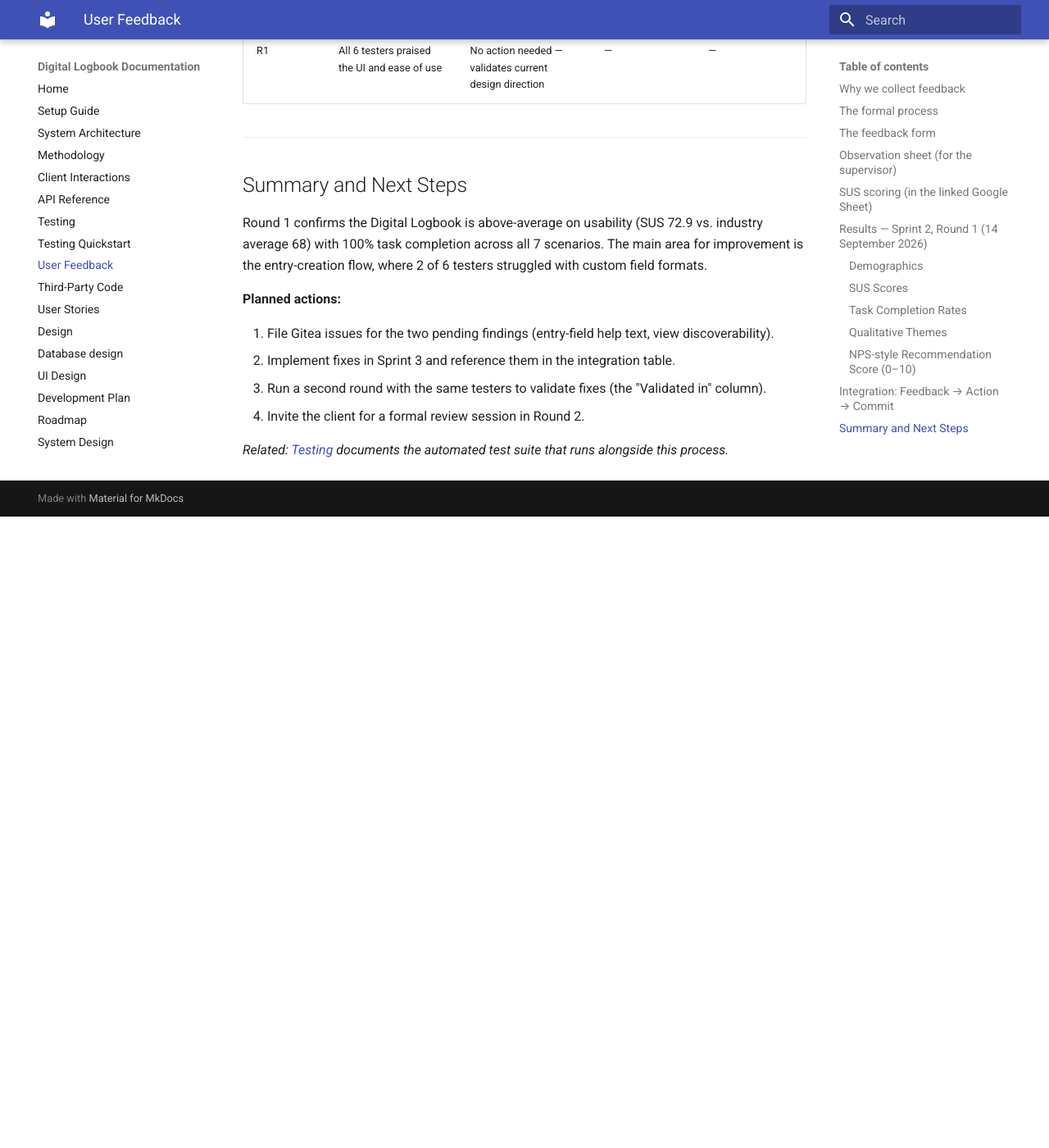
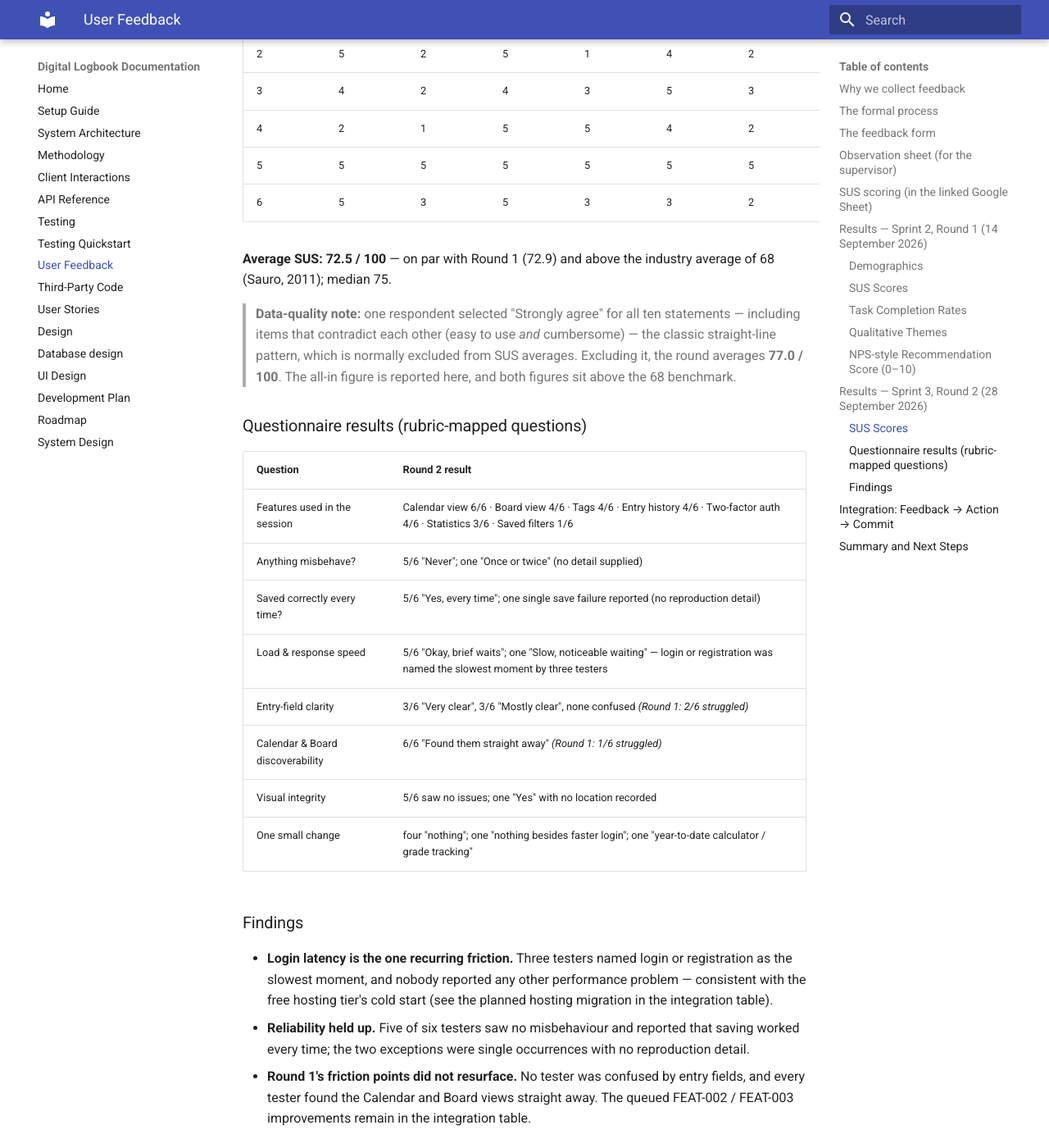
Before and after one commit to DiMpho-20/coms3011a-logbook-digital-logbook, an MkDocs documentation site: the page built from docs/user-feedback.md, in a window 1280 px wide and 1400 px high, scrolled down 6256 px. Shown: the whole window at 82% size. Built offline with MkDocs 1.6.1 and Material for MkDocs 9.7.7, drawn with Linux system fonts in a browser that asks for light colours; before the commit the page ends 6886 px from its top, so only the background shows below that; some of the changed text lies outside the part shown.

Commit message:
docs: add SUS Round 2 results, raw responses, and FEAT-009

```diff
--- a/docs/user-feedback.md
+++ b/docs/user-feedback.md
@@ -23,7 +23,7 @@ finding becomes a tracked issue with an assigned fix.
 
 | Stage | What happens |
 |---|---|
-| **Instrument** | A Google Form with the 10 standard SUS items, 7 task-completion self-reports, and open-ended questions. |
+| **Instrument** | A Google Form with the 10 standard SUS items, round-specific self-report questions, and an open-ended prompt. |
 | **Testers** | 5–8 per round: classmates, members of other teams, and our client (where available). Demographics are captured in the form itself. |
 | **Session format** | 15–20 minutes, supervised. The tester works through the 7 task scenarios on the live app while an observer notes pass/fail and friction points on the observation sheet below. |
 | **Recording** | Form responses land in a linked Google Sheet. An observer's written notes are kept alongside as a second data source. |
@@ -34,18 +34,28 @@ finding becomes a tracked issue with an assigned fix.
 
 ## The feedback form
 
-**Link:** [https://forms.gle/g4gEzYtiFRSXCQ5CA](https://forms.gle/g4gEzYtiFRSXCQ5CA)
+**Round 1 form:** [https://forms.gle/g4gEzYtiFRSXCQ5CA](https://forms.gle/g4gEzYtiFRSXCQ5CA)
 
-The form is structured in four sections:
+**Round 2 form (Sprint 3 revision):** [https://docs.google.com/forms/d/e/1FAIpQLSenlkuuQC3bUS3WPXpBDO8M0O4eNDGurk669OKzzlunm0X_ow/viewform](https://docs.google.com/forms/d/e/1FAIpQLSenlkuuQC3bUS3WPXpBDO8M0O4eNDGurk669OKzzlunm0X_ow/viewform)
+
+The Round 1 form is structured in four sections:
 
 1. **Welcome & About You** — consent statement, role (Student / Lecturer or tutor / Working professional / Other), and prior experience with digital logbooks or work-tracking tools.
 2. **Task Feedback** — for each of 7 tasks (register, create project, add entry, mark done, view stats, view calendar/board, enable 2FA), the tester self-reports *Completed easily / Completed with some difficulty / Could not complete*, plus an optional comment field per task.
 3. **System Usability Scale** — the 10 standard SUS items on a 5-point Likert scale (Strongly disagree → Strongly agree). Worded verbatim; the SUS instrument is free to use and publicly cited across HCI research.
 4. **Open Feedback** — most frustrating part (required), favourite feature, one-thing-to-change, and an NPS-style 0–10 recommend-likelihood scale.
 
+For Round 2 the questionnaire was revised so that every question maps to
+a criterion in the Sprint 3 rubric: the SUS instrument was kept intact
+(one 10-statement grid), and the task self-reports were replaced with
+feature-usage, save-correctness, load-speed, entry-field clarity,
+Calendar/Board discoverability, visual-integrity and one-thing-to-change
+questions.
+
 A screenshot of the published form is captured after each round.
 The raw response data for each round is stored as a CSV file in this
-repository (e.g. `docs/user-feedback-round1.csv`).
+repository (`docs/user-feedback-round1.csv` and
+`docs/user-feedback-round2.csv`).
 
 ---
 
@@ -170,6 +180,63 @@ difficulty with the entry-field format.
 
 ---
 
+## Results — Sprint 3, Round 2 (28 September 2026)
+
+**Testers:** 6 (two of whom also took part in Round 1). The revised
+questionnaire does not collect demographics; it records feature usage,
+reliability and quality perceptions instead.
+
+### SUS Scores
+
+| # | Q1 | Q2 | Q3 | Q4 | Q5 | Q6 | Q7 | Q8 | Q9 | Q10 | **SUS** |
+|---|---|---|---|---|---|---|---|---|---|---|---|
+| 1 | 5 | 1 | 5 | 4 | 5 | 1 | 5 | 1 | 5 | 4 | **85.0** |
+| 2 | 5 | 2 | 5 | 1 | 4 | 2 | 5 | 1 | 5 | 1 | **92.5** |
+| 3 | 4 | 2 | 4 | 3 | 5 | 3 | 4 | 1 | 5 | 1 | **80.0** |
+| 4 | 2 | 1 | 5 | 5 | 4 | 2 | 2 | 3 | 5 | 4 | **57.5** |
+| 5 | 5 | 5 | 5 | 5 | 5 | 5 | 5 | 5 | 5 | 5 | **50.0** |
+| 6 | 5 | 3 | 5 | 3 | 3 | 2 | 4 | 1 | 3 | 3 | **70.0** |
+
+**Average SUS: 72.5 / 100** — on par with Round 1 (72.9) and above the
+industry average of 68 (Sauro, 2011); median 75.
+
+> **Data-quality note:** one respondent selected "Strongly agree" for all
+> ten statements — including items that contradict each other (easy to
+> use *and* cumbersome) — the classic straight-line pattern, which is
+> normally excluded from SUS averages. Excluding it, the round averages
+> **77.0 / 100**. The all-in figure is reported here, and both figures
+> sit above the 68 benchmark.
+
+### Questionnaire results (rubric-mapped questions)
+
+| Question | Round 2 result |
+|---|---|
+| Features used in the session | Calendar view 6/6 · Board view 4/6 · Tags 4/6 · Entry history 4/6 · Two-factor auth 4/6 · Statistics 3/6 · Saved filters 1/6 |
+| Anything misbehave? | 5/6 "Never"; one "Once or twice" (no detail supplied) |
+| Saved correctly every time? | 5/6 "Yes, every time"; one single save failure reported (no reproduction detail) |
+| Load & response speed | 5/6 "Okay, brief waits"; one "Slow, noticeable waiting" — login or registration was named the slowest moment by three testers |
+| Entry-field clarity | 3/6 "Very clear", 3/6 "Mostly clear", none confused *(Round 1: 2/6 struggled)* |
+| Calendar & Board discoverability | 6/6 "Found them straight away" *(Round 1: 1/6 struggled)* |
+| Visual integrity | 5/6 saw no issues; one "Yes" with no location recorded |
+| One small change | four "nothing"; one "nothing besides faster login"; one "year-to-date calculator / grade tracking" |
+
+### Findings
+
+- **Login latency is the one recurring friction.** Three testers named
+  login or registration as the slowest moment, and nobody reported any
+  other performance problem — consistent with the free hosting tier's
+  cold start (see the planned hosting migration in the integration
+  table).
+- **Reliability held up.** Five of six testers saw no misbehaviour and
+  reported that saving worked every time; the two exceptions were
+  single occurrences with no reproduction detail.
+- **Round 1's friction points did not resurface.** No tester was
+  confused by entry fields, and every tester found the Calendar and
+  Board views straight away. The queued FEAT-002 / FEAT-003
+  improvements remain in the integration table.
+
+---
+
 ## Integration: Feedback → Action → Commit
 
 This is the trail that turns feedback into product changes. Every row is
@@ -179,25 +246,34 @@ and the round it was validated in.
 | Round | Finding | Action taken | Commit | Validated in |
 |---|---|---|---|---|
 | R1 | Tester 5 requested saved filters on the entries page | Saved-filter feature implemented — name, save, apply, delete, persisted to localStorage | `fd68b32` feat: add saved filters on entries page | R1 (pre-emptive; shipped before feedback was collected) |
-| R1 | Testers 1 & 2 found entry-field format confusing when adding entries | Filed as Gitea issue; add inline help text and field-type hints to the entry form | *(issue filed, fix pending Sprint 3)* | — |
-| R1 | Tester 2 found calendar/board views hard to locate | Filed as Gitea issue; consider adding nav hints or a guided tour for secondary views | *(issue filed, fix pending Sprint 3)* | — |
+| R1 | Testers 1 & 2 found entry-field format confusing when adding entries | Filed as Gitea issue **FEAT-002**; add inline help text and field-type hints to the entry form | *(issue filed, fix queued)* | — |
+| R1 | Tester 2 found calendar/board views hard to locate | Filed as Gitea issue **FEAT-003**; consider adding nav hints or a guided tour for secondary views | *(issue filed, fix queued)* | — |
 | R1 | All 6 testers praised the UI and ease of use | No action needed — validates current design direction | — | — |
+| R2 | Three testers named login/registration as the slowest moment; one rated speed "Slow, noticeable waiting" | Planned hosting migration (agreed with the client — see [Client Interactions](client-interactions.md)) removes the cold-start delay | *(planned)* | — |
+| R2 | Tester 1 suggested a year-to-date / grade-tracking view | Filed as Gitea issue **FEAT-009**; to be triaged for a future sprint | *(issue filed, triage pending)* | — |
+| R2 | One single save failure and one "once or twice" misbehaviour, with no reproduction detail | Logged for monitoring — to be re-checked in Round 3 | — | — |
 
 ---
 
 ## Summary and Next Steps
 
-Round 1 confirms the Digital Logbook is above-average on usability
-(SUS 72.9 vs. industry average 68) with 100% task completion across
-all 7 scenarios. The main area for improvement is the entry-creation
-flow, where 2 of 6 testers struggled with custom field formats.
+Round 1 (SUS 72.9) and Round 2 (SUS 72.5; 77.0 excluding one
+straight-line response) both sit above the industry average of 68, and
+Round 2 held up on reliability: five of six testers saw no misbehaviour
+and reported that saving worked every time. The one recurring complaint
+across rounds is login/registration latency, which matches the free
+hosting tier's cold start.
+
+Round 1's friction points (entry-field clarity, view discoverability)
+did not resurface in Round 2; the queued improvements (FEAT-002,
+FEAT-003) remain in the integration table until they ship.
 
 **Planned actions:**
 
-1. File Gitea issues for the two pending findings (entry-field help text, view discoverability).
-2. Implement fixes in Sprint 3 and reference them in the integration table.
-3. Run a second round with the same testers to validate fixes (the "Validated in" column).
-4. Invite the client for a formal review session in Round 2.
+1. Migrate hosting off the free tier to remove the cold-start delay (already agreed with the client).
+2. Triage the Round 2 suggestion (year-to-date / grade tracking — FEAT-009) in the next sprint planning.
+3. Ship and reference the FEAT-002 / FEAT-003 fixes in the integration table.
+4. Run Round 3, including a client review session, and fill in the "Validated in" column.
 
 *Related: [Testing](testing.md) documents the automated test suite that
 runs alongside this process.*
```
Also changed, not shown: .gitea/issues/FEAT-009-year-to-date-grade-tracking.md (added, +30 -0 lines), .gitea/issues/README.md (+3 -1 lines), docs/user-feedback-round2.csv (added, +7 -0 lines).
